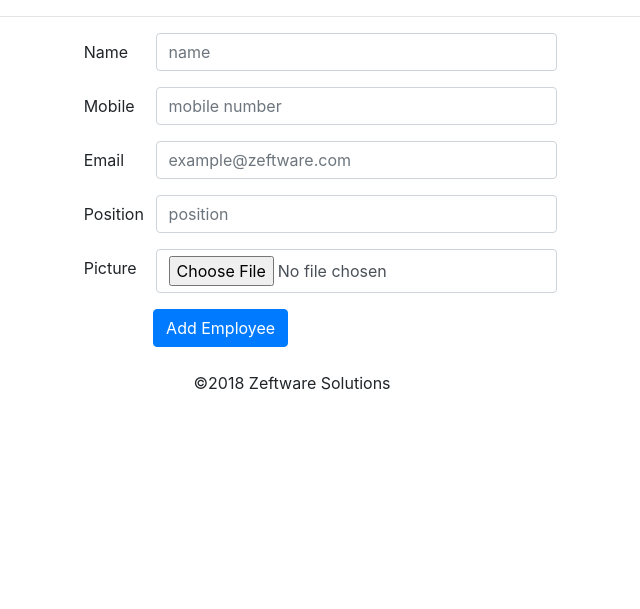
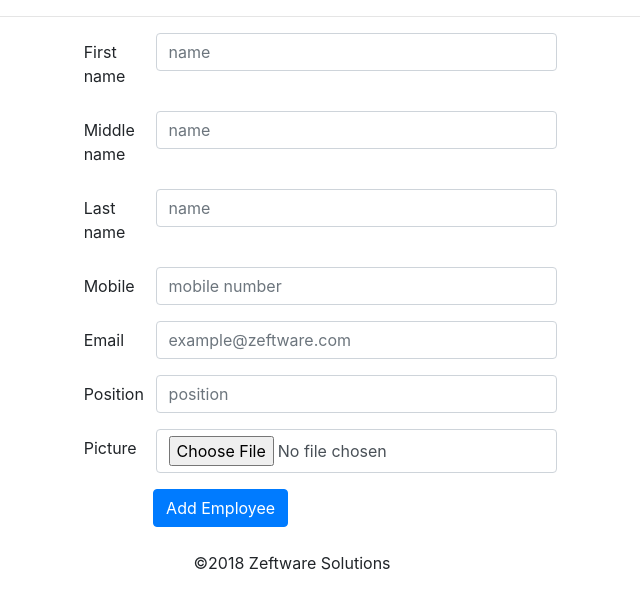
Before and after one commit to pratim2002/Ticket_Management_System, a Django app: page /employees/employees/add/ in a window 1280 px wide. Shown: the part 104-713 px from the top of the page, without its empty margins (348-988 px from the left). Run offline with Django 3.2, Linux system fonts and the light colour scheme; the visitor is signed in with stand-in values (Sample User, id 1); some libraries are stand-ins or nearby versions.

Commit message:
employee as a user

```diff
--- a/src/employees/forms.py
+++ b/src/employees/forms.py
@@ -5,7 +5,9 @@ class CreateForm(forms.ModelForm):
     class Meta:
         model = Employee
         fields = [
-            'name',
+            'first_name',
+            'middle_name',
+            'last_name',
             'mobile',
             'email',
             'position',
@@ -13,7 +15,9 @@ class CreateForm(forms.ModelForm):
         ]
 
         widgets = {
-            'name' : forms.TextInput(attrs={'class': 'form-control', 'placeholder' : 'name'}),
+            'first_name' : forms.TextInput(attrs={'class': 'form-control', 'placeholder' : 'name'}),
+            'middle_name': forms.TextInput(attrs={'class': 'form-control', 'placeholder': 'name'}),
+            'last_name': forms.TextInput(attrs={'class': 'form-control', 'placeholder': 'name'}),
             'mobile' : forms.TextInput(attrs={'class': 'form-control', 'placeholder' : 'mobile number'}),
             'email' : forms.TextInput(attrs={'class': 'form-control', 'placeholder' : 'example@zeftware.com'}),
             'position' : forms.TextInput(attrs = {'class': 'form-control', 'placeholder' : 'position'}),
--- a/src/employees/models.py
+++ b/src/employees/models.py
@@ -2,7 +2,9 @@ from django.db import models
 
 # Create your models here.
 class Employee(models.Model):
-    name        = models.CharField(max_length=254)
+    first_name  = models.CharField(max_length=254)
+    middle_name = models.CharField(max_length=254, null=True, blank=True)
+    last_name   = models.CharField(max_length=254, null=True, blank=True)
     mobile      = models.CharField(max_length=254, null=True, blank=True)
     email       = models.EmailField(max_length=254, null=True, blank=True, unique=True)
     position    = models.CharField(max_length=254, null=True, blank=True)
@@ -11,4 +13,4 @@ class Employee(models.Model):
     updated_at  = models.DateTimeField(auto_now = True)
 
     def __str__(self):
-        return self.name
+        return self.first_name
--- a/src/employees/templates/employees/forms.html
+++ b/src/employees/templates/employees/forms.html
@@ -13,9 +13,21 @@
 
 <form method="POST" enctype="multipart/form-data" class="offset-md-4"> {% csrf_token %}
     <div class="form-group row">
-        <label class="col-md-1 col-form-label">{{ form.name.label }}</label>
+        <label class="col-md-1 col-form-label">{{ form.first_name.label }}</label>
         <div class="col-md-6">
-            {{ form.name }}
+            {{ form.first_name }}
+        </div>
+    </div>
+    <div class="form-group row">
+        <label class="col-md-1 col-form-label">{{ form.middle_name.label }}</label>
+        <div class="col-md-6">
+            {{ form.middle_name }}
+        </div>
+    </div>
+    <div class="form-group row">
+        <label class="col-md-1 col-form-label">{{ form.last_name.label }}</label>
+        <div class="col-md-6">
+            {{ form.last_name }}
         </div>
     </div>
     <div class="form-group row">
--- a/src/employees/templates/employees/list.html
+++ b/src/employees/templates/employees/list.html
@@ -19,7 +19,7 @@
     <tr>
         <th>S.N.</th>
         <th>Name</th>
-        <th>Tumbnail</th>
+        <!--<th>Tumbnail</th>-->
         <th>Mobile</th>
         <th>Email</th>
         <th>Position</th>
@@ -30,8 +30,10 @@
     {% for obj in object_list %}
     <tr>
         <td>{{ forloop.counter }}</td>
-        <td> {{ obj }} </td>
+        <td> {{ obj.first_name }}  </td>
+        {% if picture %}
         <td><img src="{{ obj.picture.url }}" width="50" height="60"></td>
+        {% endif %}
         <td>{{ obj.mobile }}</td>
         <td>{{ obj.email }}</td>
         <td>{{ obj.position }}</td>
--- a/src/employees/views.py
+++ b/src/employees/views.py
@@ -1,6 +1,7 @@
 from django.shortcuts import render, get_object_or_404, redirect
 from django.http import HttpResponseRedirect
 from django.contrib.auth.decorators import login_required
+from django.contrib.auth.models import User
 
 from .models import Employee
 from .forms import CreateForm
@@ -21,6 +22,12 @@ def createview(request):
     if form.is_valid():
         instance = form.save(commit=False)
         instance.save()
+        user = User()
+        user.first_name = instance.first_name
+        user.last_name = instance.last_name
+        user.username = "{}".format(instance.first_name)
+        user.set_password("{}{}".format(instance.last_name,instance.mobile))
+        user.save()
         return HttpResponseRedirect('/employees/')
     if form.errors:
         errors = form.errors
```
Also changed, not shown: src/employees/templates/employees/form.html (+14 -2 lines), src/employees/migrations/0005_auto_20180820_1717.py (added).
